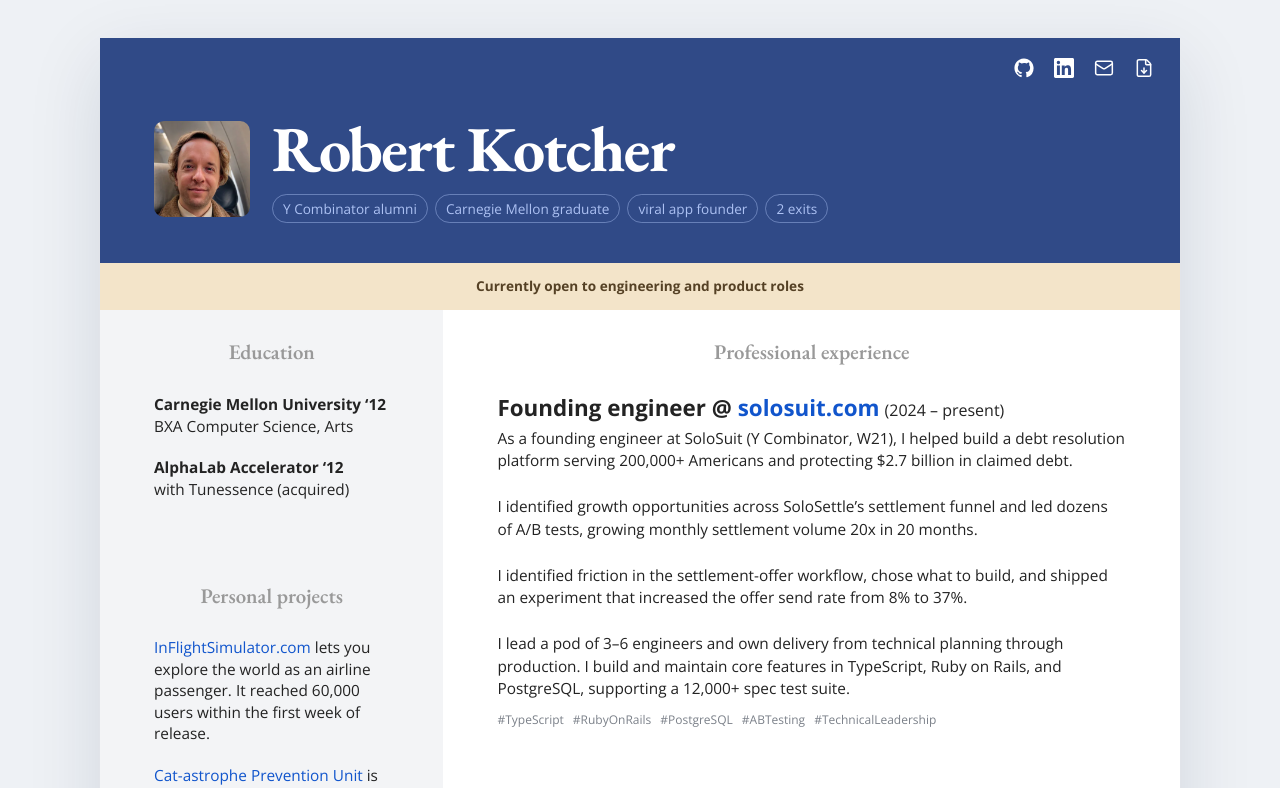
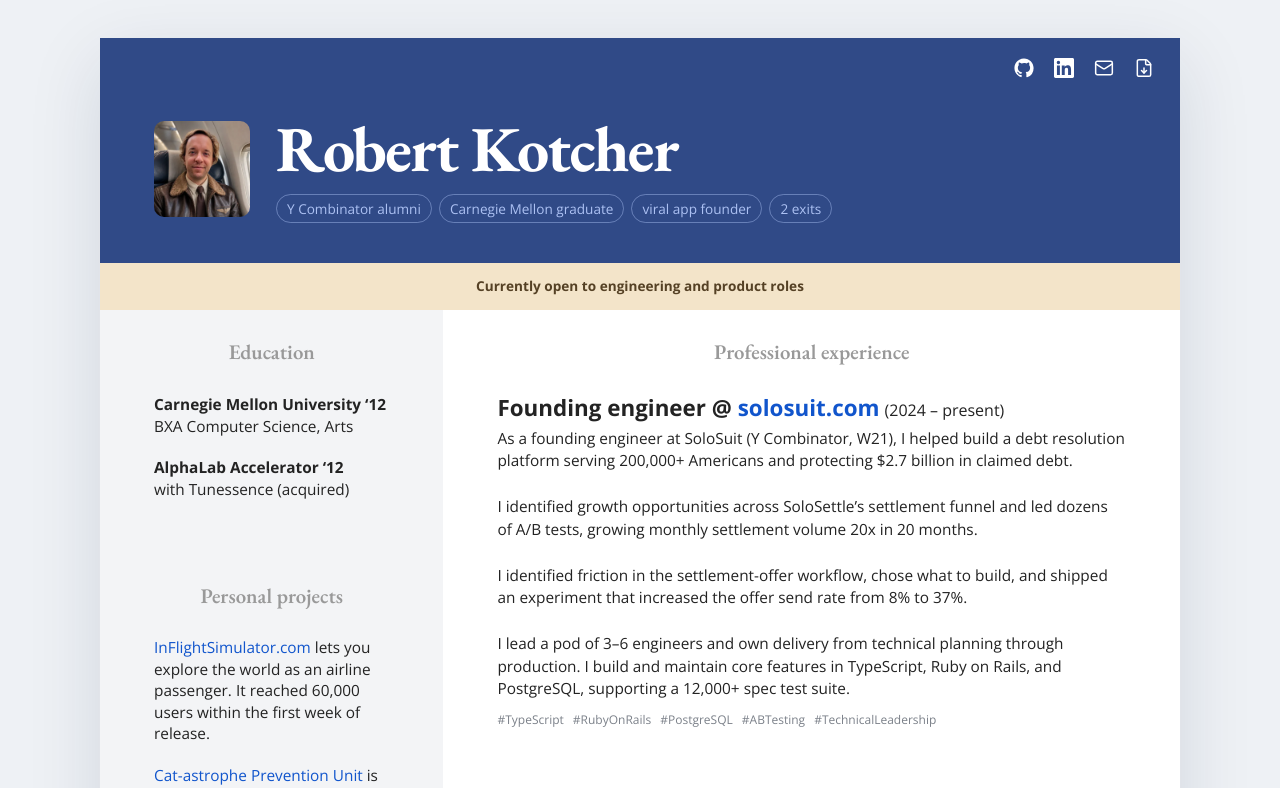
Before and after one commit to robertkotcher/robertkotcher.com, a Next.js app: page / in a window 1280 px wide. Shown: the top 788 px of the page. Built offline with nearby package versions, Linux system fonts and the light colour scheme.

Commit message:
Use compressed portrait with original framing

```diff
--- a/app/Resume.tsx
+++ b/app/Resume.tsx
@@ -65,7 +65,7 @@
       <article className="resume" aria-label="Robert Kotcher résumé">
         <header className="resume-header">
           <div className="header-person">
-            <div className="header-portrait"><Image src="/robert-kotcher-portrait.png" alt="Robert Kotcher" width={998} height={1004} priority /></div>
+            <div className="header-portrait"><Image src="/robert-kotcher-portrait.webp" alt="Robert Kotcher" width={480} height={483} priority /></div>
           <div className="identity">
             <h1>Robert Kotcher</h1>
             <p className="identity-highlights">
--- a/app/globals.css
+++ b/app/globals.css
@@ -426,3 +426,14 @@
 @media print {
   .availability-banner { display: none; }
 }
+
+/* Preserve the supplied portrait framing without the previous zoom. */
+.header-portrait img {
+  inset: 0;
+  width: 100%;
+  height: 100%;
+  object-fit: cover;
+  object-position: center;
+  transform: none;
+}
+@media screen and (min-width: 761px) { .header-person { gap: 26px; } }
--- a/app/resumePdf.ts
+++ b/app/resumePdf.ts
@@ -1,2 +1,2 @@
 // Updated by npm run export:resume whenever the PDFs change.
-export const resumePdfUrl = "/robert-kotcher-resume.pdf?v=f38dca1b39ec";
+export const resumePdfUrl = "/robert-kotcher-resume.pdf?v=50ba92df466c";
```
Also changed, not shown: public/robert-kotcher-portrait.webp (added), 1 other file (tests, documents, lock files or other folders).
